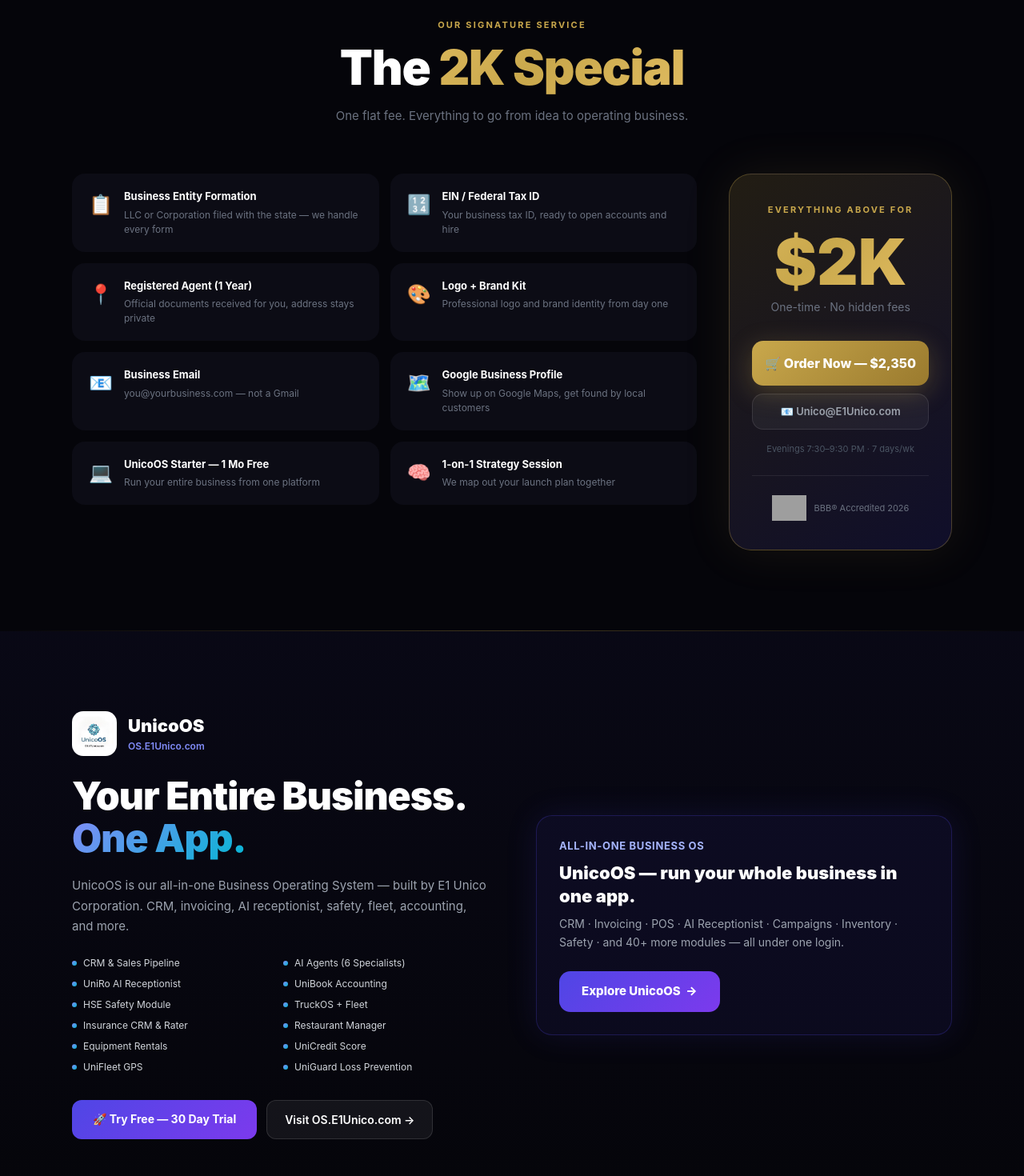
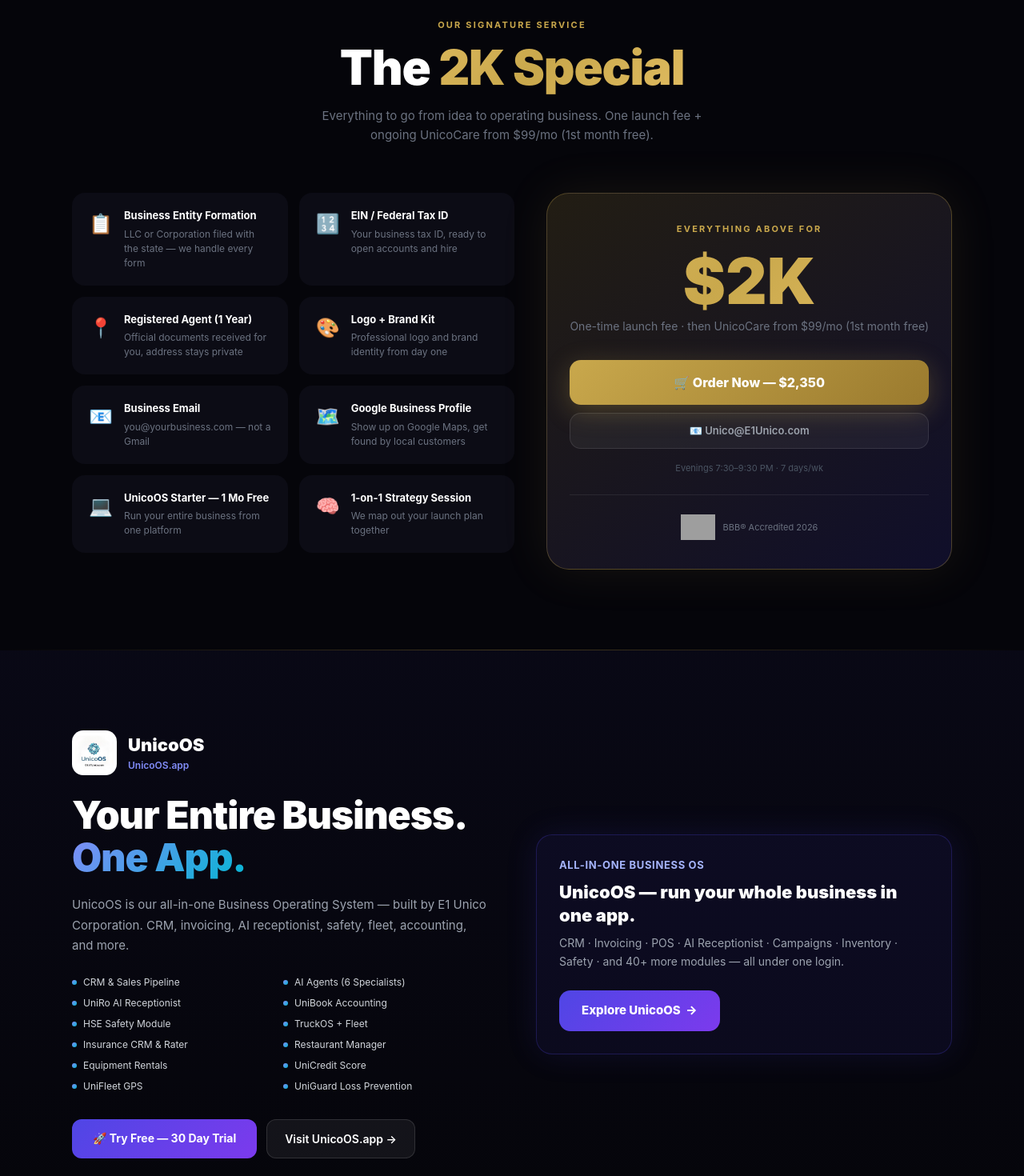
Before and after one commit to E1Unico/e1unico-site, a Next.js app: page / in a window 1280 px wide. Shown: the part 1020-2490 px from the top of the page at 80% size. Built offline with nearby package versions, Linux system fonts and the light colour scheme; grey boxes are pictures that could not be loaded.

Commit message:
copy: honest 2K Special pricing (1st mo UnicoCare free, then $99/mo) + drop OS.E1Unico.com in favor of UnicoOS.app

```diff
--- a/app/order/2k-special/page.tsx
+++ b/app/order/2k-special/page.tsx
@@ -37,7 +37,7 @@
           <h1 style={{ fontSize: "clamp(32px, 6vw, 56px)", fontWeight: 900, lineHeight: 1.1, marginBottom: 12 }}>
             The <span style={{ background: "linear-gradient(135deg, #f0c96e, #c9a84c)", WebkitBackgroundClip: "text", WebkitTextFillColor: "transparent", backgroundClip: "text" }}>2K Special</span>
           </h1>
-          <p style={{ color: "#9ca3af", fontSize: 16, maxWidth: 480, margin: "0 auto" }}>Everything you need to launch a real business — handled for you. One flat fee.</p>
+          <p style={{ color: "#9ca3af", fontSize: 16, maxWidth: 520, margin: "0 auto" }}>Everything you need to launch a real business — handled for you. One-time launch fee + UnicoCare from $99/mo to keep you online (1st month free).</p>
         </div>
 
         <div style={{ display: "grid", gridTemplateColumns: "1fr 1fr", gap: 40, alignItems: "start" }} className="lg:grid-cols-2 grid-cols-1">
@@ -68,7 +68,7 @@
             <div style={{ background: "linear-gradient(145deg, rgba(201,168,76,0.12), rgba(79,70,229,0.12))", border: "1px solid rgba(201,168,76,0.25)", borderRadius: 24, padding: "28px 24px" }}>
               <div style={{ textAlign: "center", marginBottom: 24 }}>
                 <p style={{ fontSize: 42, fontWeight: 900, color: "white", lineHeight: 1 }}>$2,350</p>
-                <p style={{ color: "#6b7280", fontSize: 13, marginTop: 4 }}>One flat price · State filing fee included</p>
+                <p style={{ color: "#6b7280", fontSize: 13, marginTop: 4 }}>One-time launch fee · State filing fee included<br/>then UnicoCare from $99/mo (1st month free)</p>
               </div>
               <OrderForm product="2K Special" price="$2,000" />
               <div style={{ marginTop: 16, padding: "12px 14px", background: "rgba(99,102,241,0.10)", border: "1px solid rgba(99,102,241,0.30)", borderRadius: 12 }}>
--- a/app/page.tsx
+++ b/app/page.tsx
@@ -48,7 +48,7 @@
             </div>
           </div>
           <div style={{ display: "flex", alignItems: "center", gap: "8px" }}>
-            <a href="https://OS.E1Unico.com" target="_blank" rel="noreferrer"
+            <a href="https://unicoos.app" target="_blank" rel="noreferrer"
               style={{ fontSize: 13, color: "#9ca3af", textDecoration: "none", padding: "6px 14px" }}
               className="hidden sm:block">UnicoOS</a>
             <a href="#services"
@@ -154,7 +154,7 @@
               The <span className="gold-text">2K Special</span>
             </h2>
             <p style={{ color: "#6b7280", marginTop: 16, maxWidth: 480, margin: "16px auto 0", fontSize: 15, lineHeight: 1.6 }}>
-              One flat fee. Everything to go from idea to operating business.
+              Everything to go from idea to operating business. One launch fee + ongoing UnicoCare from $99/mo (1st month free).
             </p>
           </div>
 
@@ -178,7 +178,7 @@
               <div style={{ borderRadius: 28, padding: "36px 28px", textAlign: "center", background: "linear-gradient(145deg, rgba(201,168,76,0.15), rgba(79,70,229,0.15))", border: "1px solid rgba(201,168,76,0.3)", boxShadow: "0 0 60px rgba(201,168,76,0.1)" }}>
                 <p style={{ fontSize: 11, fontWeight: 700, color: "#c9a84c", letterSpacing: "0.2em", textTransform: "uppercase", marginBottom: 16 }}>Everything Above For</p>
                 <p className="gold-text" style={{ fontSize: 80, fontWeight: 900, lineHeight: 1 }}>$2K</p>
-                <p style={{ color: "#6b7280", fontSize: 14, marginTop: 6, marginBottom: 32 }}>One-time · No hidden fees</p>
+                <p style={{ color: "#6b7280", fontSize: 14, marginTop: 6, marginBottom: 32 }}>One-time launch fee · then UnicoCare from $99/mo (1st month free)</p>
 
                 <BuyButton product="2k-special" label="🛒 Order Now — $2,350" className="btn-gold"
                   style={{ display: "block", width: "100%", color: "white", fontWeight: 800, fontSize: 16, padding: "16px", borderRadius: 14, border: "none", cursor: "pointer", marginBottom: 10, boxShadow: "0 8px 32px rgba(201,168,76,0.3)" }} />
@@ -215,7 +215,7 @@
                   style={{ width: 56, height: 56, objectFit: "contain", borderRadius: 14, background: "white", padding: 4 }} />
                 <div>
                   <p style={{ fontSize: 22, fontWeight: 900 }}>UnicoOS</p>
-                  <p style={{ fontSize: 12, color: "#818cf8", fontWeight: 600 }}>OS.E1Unico.com</p>
+                  <p style={{ fontSize: 12, color: "#818cf8", fontWeight: 600 }}>UnicoOS.app</p>
                 </div>
               </div>
               <h2 style={{ fontSize: "clamp(28px, 4vw, 48px)", fontWeight: 900, lineHeight: 1.1, marginBottom: 20, letterSpacing: "-0.02em" }}>
@@ -237,13 +237,13 @@
                 ))}
               </div>
               <div style={{ display: "flex", gap: 12, flexWrap: "wrap" }}>
-                <a href="https://OS.E1Unico.com/register" target="_blank" rel="noreferrer" className="btn-indigo"
+                <a href="https://unicoos.app/register" target="_blank" rel="noreferrer" className="btn-indigo"
                   style={{ color: "white", fontWeight: 700, fontSize: 14, padding: "13px 26px", borderRadius: 12, textDecoration: "none", display: "inline-block" }}>
                   🚀 Try Free — 30 Day Trial
                 </a>
-                <a href="https://OS.E1Unico.com" target="_blank" rel="noreferrer"
+                <a href="https://unicoos.app" target="_blank" rel="noreferrer"
                   style={{ color: "white", fontWeight: 600, fontSize: 14, padding: "13px 22px", borderRadius: 12, textDecoration: "none", display: "inline-block", background: "rgba(255,255,255,0.06)", border: "1px solid rgba(255,255,255,0.12)" }}>
-                  Visit OS.E1Unico.com →
+                  Visit UnicoOS.app →
                 </a>
               </div>
             </div>
@@ -299,9 +299,9 @@
               <p style={{ fontSize: 12, color: "#818cf8", fontWeight: 600, marginBottom: 14 }}>Business Operating System · SaaS Platform</p>
               <p style={{ color: "#9ca3af", fontSize: 13, lineHeight: 1.7, marginBottom: 20 }}>The all-in-one platform to run every part of your business — CRM, AI, accounting, safety, fleet, and more.</p>
               <div style={{ display: "flex", gap: 10, flexWrap: "wrap", marginTop: 4 }}>
-                <a href="https://OS.E1Unico.com/register" target="_blank" rel="noreferrer" className="btn-indigo"
+                <a href="https://unicoos.app/register" target="_blank" rel="noreferrer" className="btn-indigo"
                   style={{ color: "white", fontWeight: 700, fontSize: 12, padding: "8px 16px", borderRadius: 8, textDecoration: "none" }}>🚀 Try Free</a>
-                <a href="https://OS.E1Unico.com" target="_blank" rel="noreferrer" style={{ fontSize: 12, color: "#818cf8", fontWeight: 700, textDecoration: "none", alignSelf: "center" }}>🌐 OS.E1Unico.com →</a>
+                <a href="https://unicoos.app" target="_blank" rel="noreferrer" style={{ fontSize: 12, color: "#818cf8", fontWeight: 700, textDecoration: "none", alignSelf: "center" }}>🌐 UnicoOS.app →</a>
               </div>
             </div>
 
@@ -575,7 +575,7 @@
       <footer style={{ borderTop: "1px solid rgba(255,255,255,0.06)", padding: "32px 20px", textAlign: "center" }}>
         <div style={{ maxWidth: 1100, margin: "0 auto" }}>
           <div style={{ display: "flex", flexWrap: "wrap", justifyContent: "center", gap: "6px 24px", marginBottom: 16, fontSize: 12, color: "#4b5563" }}>
-            <a href="https://OS.E1Unico.com" target="_blank" rel="noreferrer" style={{ color: "#818cf8", textDecoration: "none", fontWeight: 600 }}>UnicoOS →</a>
+            <a href="https://unicoos.app" target="_blank" rel="noreferrer" style={{ color: "#818cf8", textDecoration: "none", fontWeight: 600 }}>UnicoOS →</a>
             <a href="https://IndustrialDrip.Net" target="_blank" rel="noreferrer" style={{ color: "#f87171", textDecoration: "none", fontWeight: 600 }}>IndustrialDrip.Net →</a>
             <a href="tel:18333186426" style={{ color: "#c9a84c", textDecoration: "none", fontWeight: 600 }}>1-833-E1-UNICO</a>
             <a href="mailto:Unico@E1Unico.com" style={{ color: "#c9a84c", textDecoration: "none", fontWeight: 600 }}>Unico@E1Unico.com</a>
```
